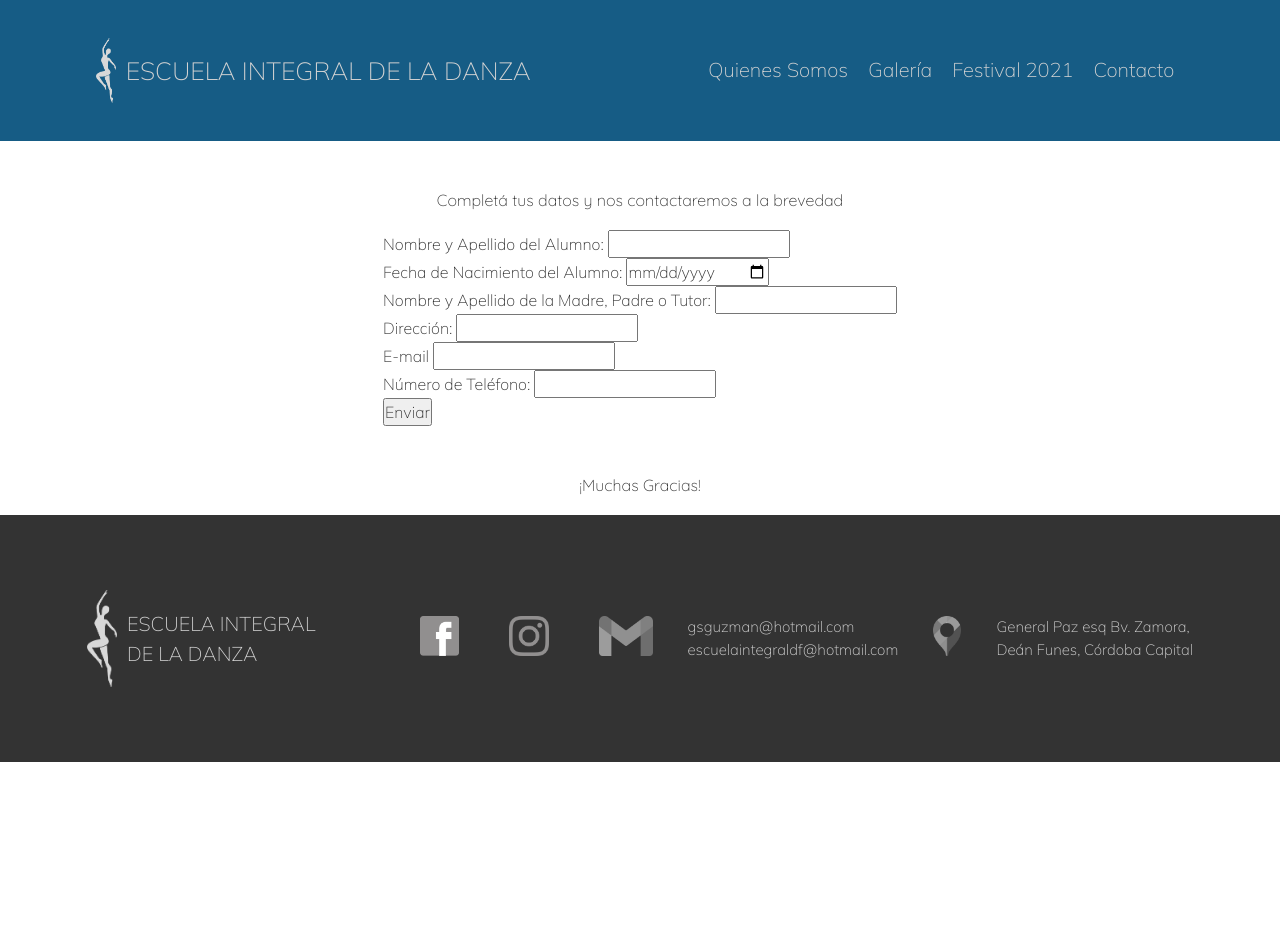
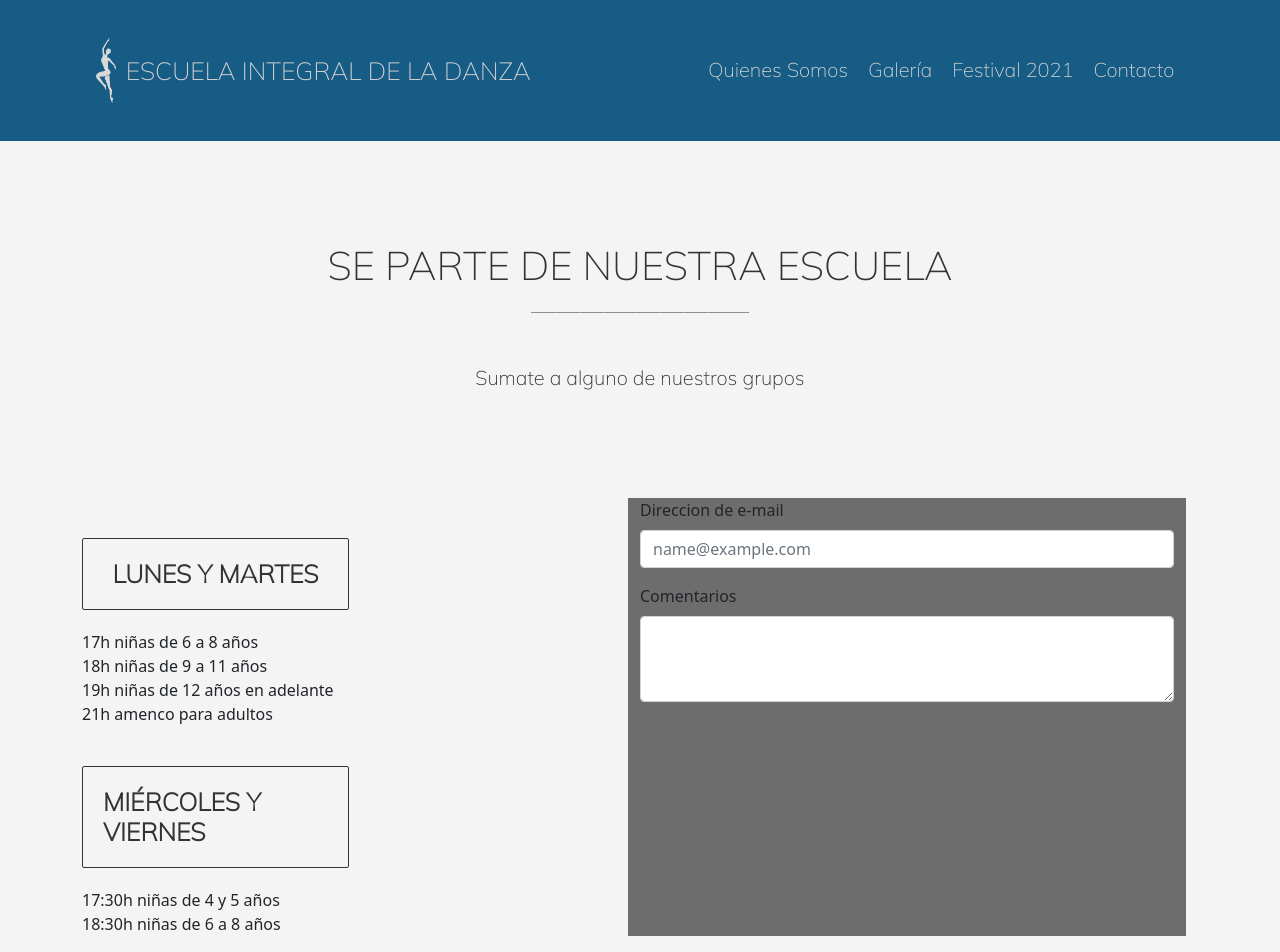
Before and after one commit to Florvasi25/ProyectoDesarrolloWeb, a plain HTML site: page Paginas/contacto.html in a window 1280 px wide. Shown: the top 952 px of the page. Before the commit the page ends 800 px from the top, so only its background shows below. Drawn offline with nearby package versions, Linux system fonts and the light colour scheme.

Commit message:
Entrega Bootstrap

```diff
--- a/Paginas/contacto.html
+++ b/Paginas/contacto.html
@@ -56,8 +56,39 @@
 
         <!-- Main -->
 
-        <form>
-            <section class="main__formulario">
+        <main class="main__contacto">
+            <section class="tituloPrincipal__contacto">
+                <h1>SE PARTE DE NUESTRA ESCUELA</h1>
+                <h5>___________________________</h5>
+                <h2>Sumate a alguno de nuestros grupos</h2>
+            </section>
+            <section class="container">
+                <section class="row cuerpo__formulario">
+                    <div class="columnaIzquierda__contacto col-log-6 col-md-6">
+                        <div class="columnaIzquierda__contacto">
+                        <h3 class="tituloDias__formulario">LUNES Y MARTES</h3>
+                        <p>17h niñas de 6 a 8 años</p>
+                        <p>18h niñas de 9 a 11 años</p>
+                        <p>19h niñas de 12 años en adelante</p>
+                        <p>21h amenco para adultos</p>
+                        <h3 class="tituloDias__formulario">MIÉRCOLES Y VIERNES</h3>
+                        <p>17:30h niñas de 4 y 5 años</p>
+                        <p>18:30h niñas de 6 a 8 años</p>
+                        </div>
+                    </div>
+                    <div class="columnaDerecha__contacto col-lg-6 col-md-6">
+                        <div class="mb-3">
+                            <label for="exampleFormControlInput1" class="form-label">Direccion de e-mail</label>
+                            <input type="email" class="form-control" id="exampleFormControlInput1" placeholder="name@example.com">
+                          </div>
+                          <div class="mb-3">
+                            <label for="exampleFormControlTextarea1" class="form-label">Comentarios</label>
+                            <textarea class="form-control" id="exampleFormControlTextarea1" rows="3"></textarea>
+                          </div>
+                    </div>
+            </section>
+            </section>
+            <!-- <section class="main__formulario">
                 <div>
                     <h3 class="tituloSecundario__formulario">Completá tus datos y nos contactaremos a la brevedad</h3>
                 </div>
@@ -91,8 +122,8 @@
                 <div>
                     <h3 class="tituloSecundario__formulario">¡Muchas Gracias!</h3>
                 </div>
-            </section>
-        </form>
+            </section> -->
+        </main>
 
         <!-- footer -->
 
--- a/style.css
+++ b/style.css
@@ -44,14 +44,12 @@ p {
     height: 2px;
     width: 100%;
     background: #D3D3D3;
-    /*ANIMACION*/
     transform-origin: right;
     transform: scale(0);
     transition: transform 0.3s ease-in-out;
 }
 
 .barraNavegacion__texto:hover::after {
-    /*ANIMACION*/
     transform-origin: left;
     transform: scale(1);
 }
@@ -84,14 +82,12 @@ p {
     height: 2px;
     width: 100%;
     background: #D3D3D3;
-    /*ANIMACION*/
     transform-origin: right;
     transform: scale(0);
     transition: transform 0.3s ease-in-out;
 }
 
 .barraNavegacion__anchor:hover::after {
-    /*ANIMACION*/
     transform-origin: left;
     transform: scale(1);
 }
@@ -481,6 +477,7 @@ main {
     object-fit: cover;
     padding: 5px
 } */
+
 .CuerpoPrincipal__Galeria {
     margin-bottom: 100px;
 }
@@ -512,7 +509,64 @@ main {
 
 /* MAIN CONTACTO */
 
-.main__formulario {
+.main__contacto {
+    padding: 100px 0;
+    background-color: #F4F4F4;
+}
+
+.tituloPrincipal__contacto {
+    display: flex;
+    flex-direction: column;
+    justify-content: center;
+    font-family: 'Mulish', sans-serif;
+    color: #333333;
+    font-size: 35px;
+    margin: 0 0 100px 0;
+}
+
+.tituloPrincipal__contacto h2{
+    font-family: 'Mulish', sans-serif;
+    color: #333333;
+    font-size: 20px;
+    text-align: center;
+}
+
+.cuerpo__formulario {
+    display: flex;
+    width: 100%;
+}
+
+.columnaDerecha__contacto {
+    background-color: #6D6D6D;
+}
+
+.columnaIzquierda__contacto {
+    display: flex;
+    justify-content: center;
+    flex-direction: column;
+    width: 50%;
+}
+
+.columnaIzquierda__contacto p{
+    text-align: start;
+}
+
+.tituloDias__formulario {
+    display: flex;
+    justify-content: center;
+    padding: 20px;
+    border: solid 1px;
+    border-color: #333333;
+    font-family: 'Mulish', sans-serif;
+    font-size: 25px;
+    font-weight: bolder;
+    color: #333333;
+    border-radius: 2px;
+    text-decoration: none;
+    margin: 40px 0 20px 0;
+}
+
+/* .main__formulario {
     display: flex;
     flex-direction: column;
     align-items: center;
@@ -529,7 +583,7 @@ main {
     font-family: 'Mulish', sans-serif;
     font-size: 16px;
     color: #333333;
-}
+} */
 
 /* MAIN FESTIVAL */
 
@@ -588,7 +642,7 @@ main {
 
 .subtitulo__festival {
     font-size: 15px;
-    padding: 10px 0 50px 0;
+    padding: 10px 0 0 0;
     font-family: 'Mulish', sans-serif;
     text-align: center;
 }
@@ -598,6 +652,7 @@ main {
     font-family: 'Mulish', sans-serif;
     color: #333333;
     text-align: center;
+    padding-top: 50px;
 }
 
 .primeraParte h5{
@@ -618,8 +673,24 @@ main {
 .primerContainer {
     display: flex;
     justify-content: center;
+    align-items: center;
     width: 80%;
-    background-color: #333333;
+    background-color: #6D6D6D;
+    padding: 20px 0 20px 0;
+}
+
+.Container_texto {
+    display: flex;
+    justify-content: center;
+    background-color: rgb(211, 211, 211, 0.25);
+}
+
+.sextoContainer {
+    display: flex;
+    justify-content: center;
+    align-items: center;
+    width: 80%;
+    background-color: #6D6D6D;
     padding: 20px 0 20px 0;
 }
 
```
Also changed, not shown: Paginas/festival-2022.html (+11 -3 lines), index.html (+1 -1 lines), css/main.css (added).
